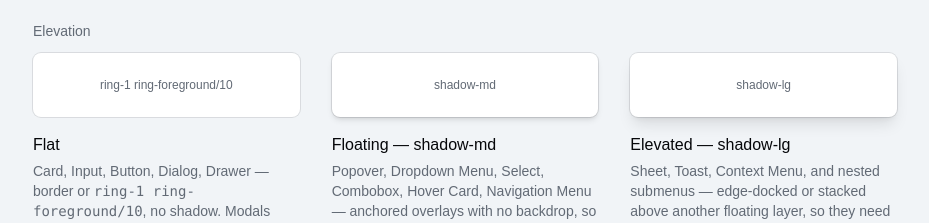
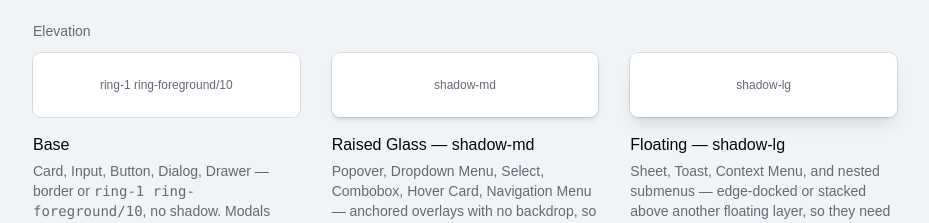
Before and after one commit to iangoldberg-vts/Reimagine-Tokens, a React (Vite) app: page / in a window 1280 px wide. Shown: the part 2340-2563 px from the top of the page, without its empty margins (295-1224 px from the left). Built offline with nearby package versions, Linux system fonts and the light colour scheme.

Commit message:
Rename elevation tiers to Base, Raised Glass, Floating

```diff
--- a/src/App.tsx
+++ b/src/App.tsx
@@ -425,7 +425,7 @@ function App() {
                       ring-1 ring-foreground/10
                     </div>
                     <div>
-                      <CardTitle className="text-base">Flat</CardTitle>
+                      <CardTitle className="text-base">Base</CardTitle>
                       <CardDescription className="mt-1">
                         Card, Input, Button, Dialog, Drawer — border or <code>ring-1 ring-foreground/10</code>,
                         no shadow. Modals read as elevated from the dimmed backdrop behind them, not a shadow.
@@ -450,7 +450,7 @@ function App() {
                       shadow-md
                     </div>
                     <div>
-                      <CardTitle className="text-base">Floating — shadow-md</CardTitle>
+                      <CardTitle className="text-base">Raised Glass — shadow-md</CardTitle>
                       <CardDescription className="mt-1">
                         Popover, Dropdown Menu, Select, Combobox, Hover Card, Navigation Menu — anchored
                         overlays with no backdrop, so they need a shadow to lift off the page.
@@ -469,7 +469,7 @@ function App() {
                       shadow-lg
                     </div>
                     <div>
-                      <CardTitle className="text-base">Elevated — shadow-lg</CardTitle>
+                      <CardTitle className="text-base">Floating — shadow-lg</CardTitle>
                       <CardDescription className="mt-1">
                         Sheet, Toast, Context Menu, and nested submenus — edge-docked or stacked above another
                         floating layer, so they need more lift than a standard popup.
```
